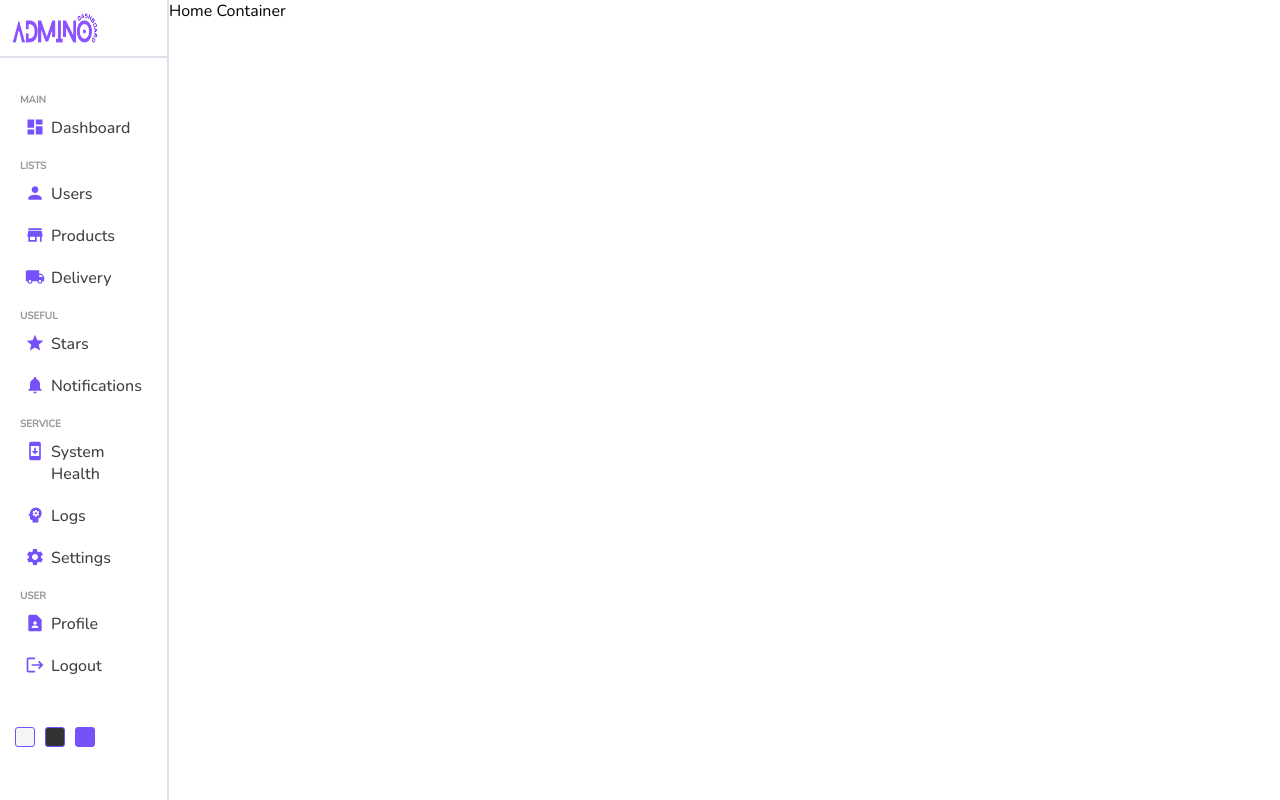
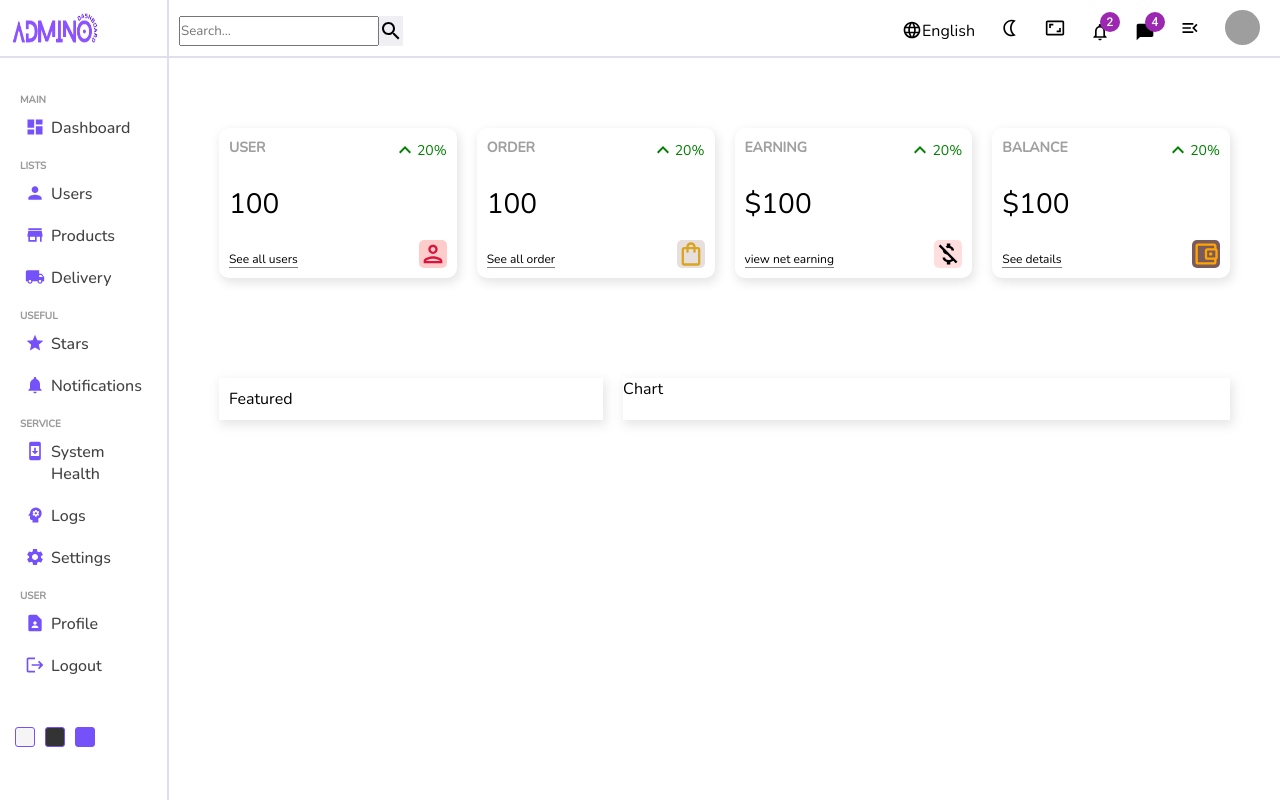
Before and after one commit to Mostak-Ahamed-Nishat/Admino-React-Admin-Dashboard, a React (Create React App) app: page / in a window 1280 px wide. Built offline with nearby package versions, Linux system fonts and the light colour scheme; grey boxes are pictures that could not be loaded.

Commit message:
card widgets added

```diff
--- /dev/null
+++ b/src/components/chart/Chart.js
@@ -0,0 +1,8 @@
+import React from "react";
+import "../../sass/Chart.scss";
+
+function Chart() {
+  return <div className="chart">Chart</div>;
+}
+
+export default Chart;
--- /dev/null
+++ b/src/components/featured/Featured.js
@@ -0,0 +1,8 @@
+import React from "react";
+import "../../sass/featured.scss";
+
+function Featured() {
+  return <div className="featured">Featured</div>;
+}
+
+export default Featured;
--- a/src/components/navbar/Navbar.js
+++ b/src/components/navbar/Navbar.js
@@ -1,8 +1,60 @@
 import "../../sass/navbar.scss";
 import React from "react";
+import {
+  SearchOutlined,
+  Language,
+  NightlightOutlined,
+  AspectRatio,
+  NotificationsOutlined,
+  ChatBubbleOutlined,
+  MenuOpenOutlined,
+} from "@mui/icons-material";
+import { Badge } from "@mui/material";
 
 function Navbar() {
-  return <div className="navbar">Navbar</div>;
+  return (
+    <div className="navbar">
+      <div className="wrapper">
+        <div className="search">
+          <input type="text" className="searchBox" placeholder="Search..." />
+          <SearchOutlined className="searchIcon" />
+        </div>
+
+        <div className="items">
+          <div className="item language">
+            <Language className="icon" />
+            English
+          </div>
+          <div className="item">
+            <NightlightOutlined className="icon" />
+          </div>
+          <div className="item">
+            <AspectRatio className="icon" />
+          </div>
+          <div className="item">
+            <Badge badgeContent={2} color="secondary">
+              <NotificationsOutlined className="icon" />
+            </Badge>
+          </div>
+          <div className="item">
+            <Badge badgeContent={4} color="secondary">
+              <ChatBubbleOutlined className="icon" />
+            </Badge>
+          </div>
+          <div className="item">
+            <MenuOpenOutlined className="icon" />
+          </div>
+          <div className="item">
+            <img
+              alt="user avatar"
+              src="https://images.pexels.com/photos/220453/pexels-photo-220453.jpeg?auto=compress&cs=tinysrgb&w=1260&h=750&dpr=1"
+              className="avatar"
+            />
+          </div>
+        </div>
+      </div>
+    </div>
+  );
 }
 
 export default Navbar;
--- /dev/null
+++ b/src/components/widgets/Widget.js
@@ -0,0 +1,105 @@
+import {
+  AccountBalanceWalletOutlined,
+  KeyboardArrowUp,
+  MoneyOffCsredOutlined,
+  PersonOutlined,
+  ShoppingBagOutlined,
+} from "@mui/icons-material";
+import React from "react";
+import "../../sass/widget.scss";
+
+function Widget({ type }) {
+  let data;
+
+  const amount = 100;
+  const diff = 20;
+
+  switch (type) {
+    case "user":
+      data = {
+        title: "USER",
+        isMoney: false,
+        link: "See all users",
+        icon: (
+          <PersonOutlined
+            className="icon"
+            style={{
+              color: "crimson",
+              backgroundColor: " rgba(255, 0, 0, 0.2)",
+            }}
+          />
+        ),
+      };
+      break;
+    case "order":
+      data = {
+        title: "ORDER",
+        isMoney: false,
+        link: "See all order",
+        icon: (
+          <ShoppingBagOutlined
+            className="icon"
+            style={{
+              color: "goldenrod",
+              backgroundColor: " rgb(133, 90, 90, 0.2)",
+            }}
+          />
+        ),
+      };
+      break;
+    case "earning":
+      data = {
+        title: "EARNING",
+        isMoney: true,
+        link: "view net earning",
+        icon: (
+          <MoneyOffCsredOutlined
+            className="icon"
+            style={{
+              color: "bottolgreen",
+              backgroundColor: " rgba(351, 90, 90, 0.2)",
+            }}
+          />
+        ),
+      };
+      break;
+    case "balance":
+      data = {
+        title: "BALANCE",
+        isMoney: true,
+        link: "See details",
+        icon: (
+          <AccountBalanceWalletOutlined
+            className="icon"
+            style={{
+              color: "orange",
+              backgroundColor: " rgb(122, 90, 90, 36)",
+            }}
+          />
+        ),
+      };
+      break;
+  }
+
+  return (
+    <div className="widget">
+      <div className="left">
+        <span className="title">{data.title}</span>
+        <span className="counter">
+          {data.isMoney && "$"}
+          {amount}
+        </span>
+        <span className="link">{data.link}</span>
+      </div>
+      <div className="right">
+        <div className="percentage positive">
+          <KeyboardArrowUp />
+          20%
+        </div>
+        {data.icon}
+      </div>
+    </div>
+  );
+}
+
+export default Widget;
--- a/src/pages/home/Home.js
+++ b/src/pages/home/Home.js
@@ -1,12 +1,29 @@
 import React from "react";
+import Chart from "../../components/chart/Chart";
+import Featured from "../../components/featured/Featured";
+import Navbar from "../../components/navbar/Navbar";
 import Sidebar from "../../components/sidebar/Sidebar";
+import Widget from "../../components/widgets/Widget";
 import "../../sass/home.scss";
 
 function Home() {
   return (
     <div className="home">
       <Sidebar />
-      <div className="homeContainer">Home Container</div>
+      <div className="homeContainer">
+        <Navbar />
+        <div className="widgets">
+          <Widget type="user" />
+          <Widget type="order" />
+          <Widget type="earning" />
+          <Widget type="balance" />
+        </div>
+
+        <div className="charts">
+          <Featured />
+          <Chart />
+        </div>
+      </div>
     </div>
   );
 }
--- /dev/null
+++ b/src/sass/Chart.scss
@@ -0,0 +1,5 @@
+.chart{
+    flex: 5;
+     -webkit-box-shadow:2px 4px 10px 1px rgba(0,0,0,0.47);
+    box-shadow:2px 4px 10px 1px rgba(201,201,201,0.47);
+}
--- /dev/null
+++ b/src/sass/featured.scss
@@ -0,0 +1,6 @@
+.featured{
+    flex: 3;
+     -webkit-box-shadow:2px 4px 10px 1px rgba(0,0,0,0.47);
+    box-shadow:2px 4px 10px 1px rgba(201,201,201,0.47);
+    padding: 10px;
+}
--- a/src/sass/home.scss
+++ b/src/sass/home.scss
@@ -1,7 +1,16 @@
 .home{
     display: flex;
     color: black;
+
     .homeContainer{
         flex: 8;
+
+        .widgets,.charts{
+            display: flex;
+            padding: 50px;
+            gap:20px
+        }
     }
+
+
 }
--- a/src/sass/navbar.scss
+++ b/src/sass/navbar.scss
@@ -0,0 +1,45 @@
+.navbar{
+    border-bottom: 2px solid rgb(226, 222, 236);
+    height: 58px;
+    margin-bottom: 20px;
+}
+.wrapper{
+    display: flex;
+    justify-content:space-between;
+    align-items: center;
+    margin:0 10px;
+    .search{
+        display: flex;
+        align-items: center;
+        justify-content: center;
+    }
+    .searchIcon{
+        background-color:rgb(240, 239, 243);
+          height: 30px;
+    }
+    .searchBox{
+        height: 30px;
+        width: 200px;
+        outline: none;
+    }
+    .items{
+        display: flex;
+        justify-content: center;
+        align-items: center;
+        gap:25px;
+        padding:10px;
+        .language{
+            display: flex;
+        }
+        .icon{
+            font-size: 20px;
+            cursor: pointer;
+        }
+        .avatar{
+            height: 35px;
+            width: 35px;
+
+            border-radius: 50%;
+        }
+    }
+}
--- /dev/null
+++ b/src/sass/widget.scss
@@ -0,0 +1,49 @@
+.widget{
+    display: flex;
+    flex: 1;
+    justify-content: space-between;
+    padding: 10px;
+    -webkit-box-shadow:2px 4px 10px 1px rgba(0,0,0,0.47);
+    box-shadow:2px 4px 10px 1px rgba(201,201,201,0.47);
+    border-radius: 10px;
+    height: 150px;
+    .left,.right{
+        display: flex;
+        flex-direction: column;
+        justify-content: space-between;
+
+        .title{
+            font-weight: bold;
+            font-size: 14px;
+            color:rgb(160,160,160)
+        }
+        .counter{
+            font-size: 28px;
+            font-weight: 300;
+        }
+        .link{
+            width: max-content;
+            font-size: 12px;
+            border-bottom: 1px solid gray;
+        }
+        .percentage{
+            display: flex;
+            align-items: center;
+            font-size: 14px;
+
+            &.positive{
+                color: green;
+            }
+
+            &.negative{
+                color: red;
+            }
+        }
+        .icon{
+                font-size: 28px;
+                border-radius: 5px;
+                align-self: flex-end;
+            }
+    }
+
+}
```
